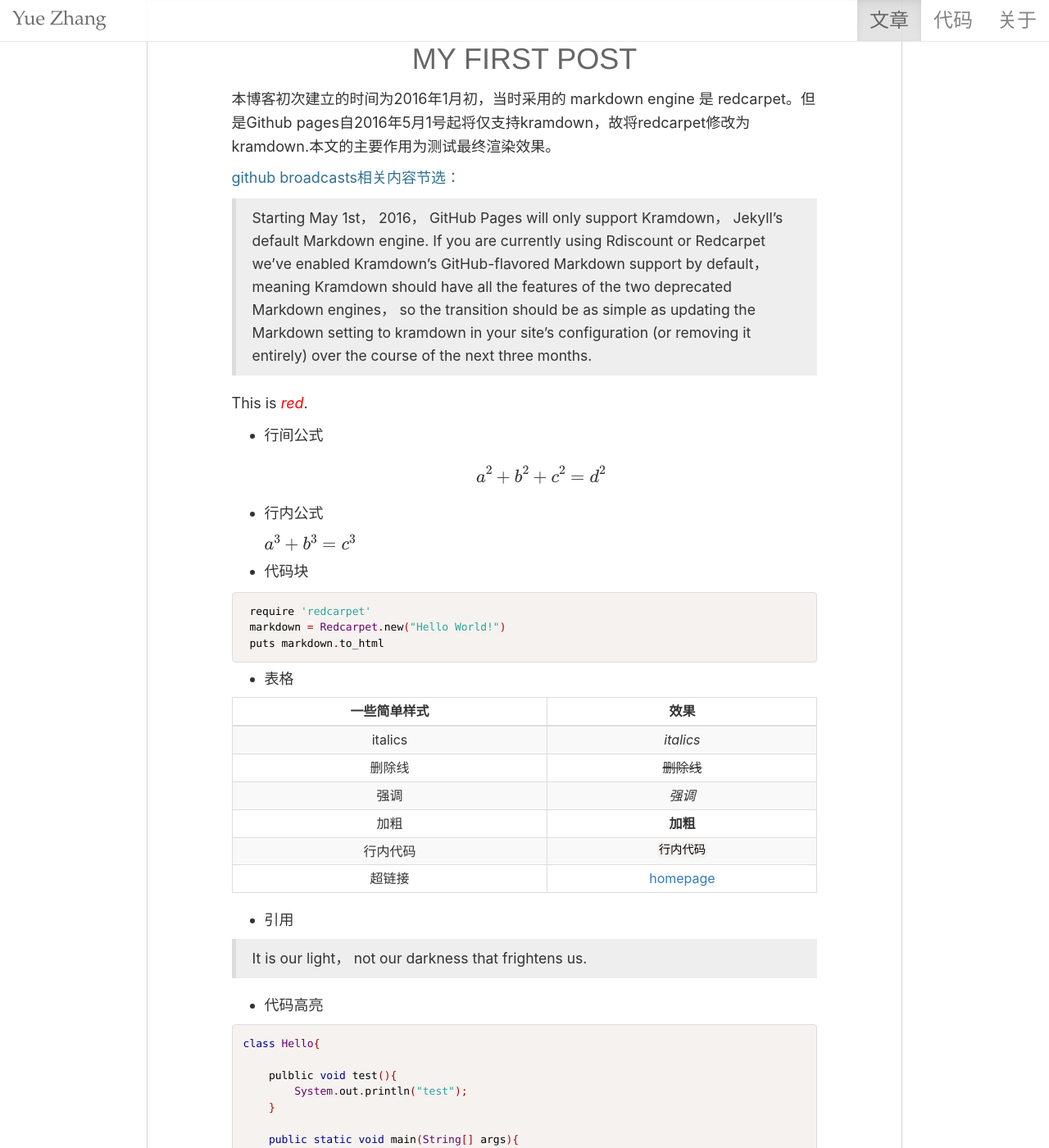
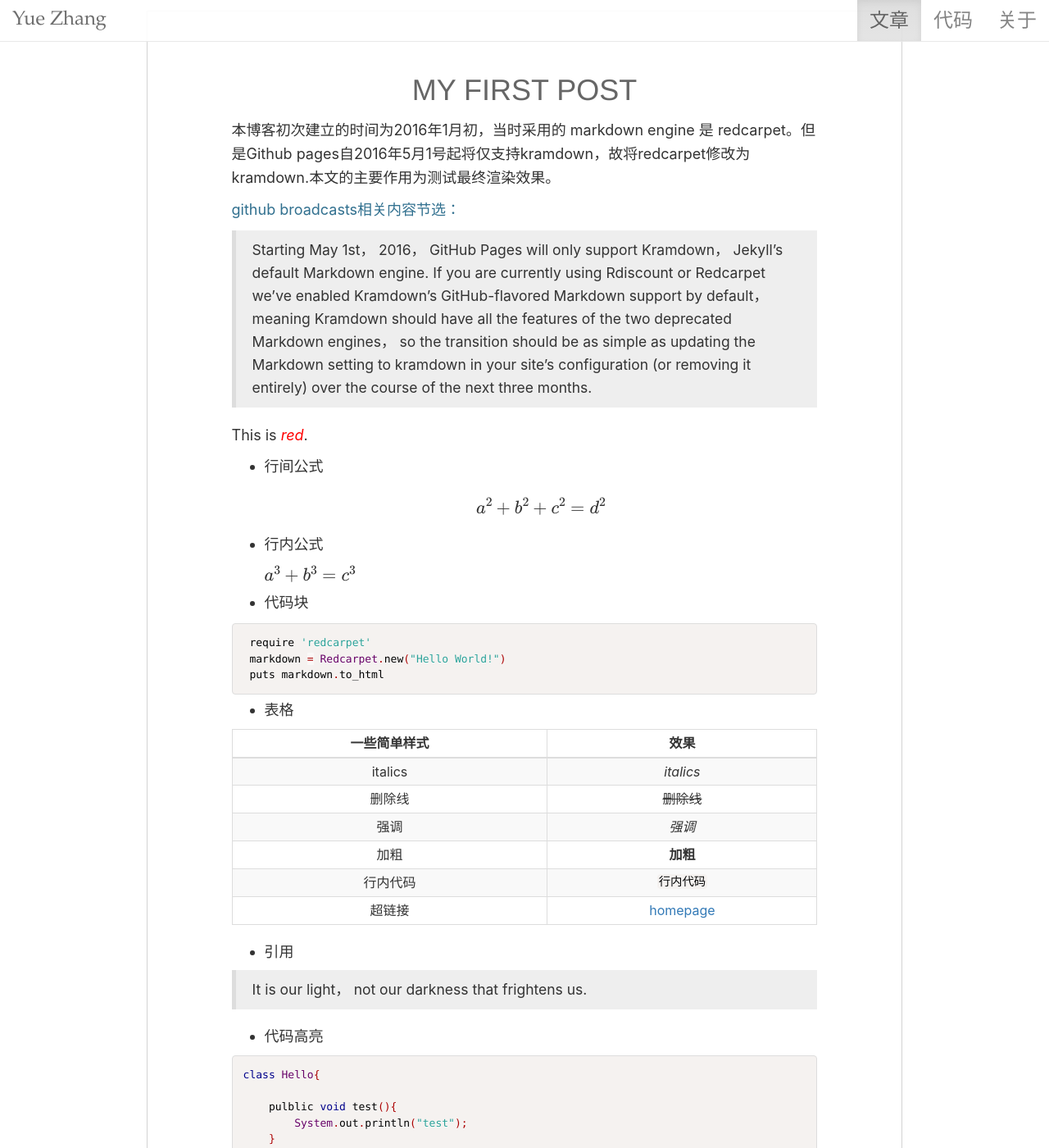
Before and after one commit to eueuy/eueuy.github.io, a Jekyll site: the page built from _posts/2016-01-14-my-first-post.md, in a window 1280 px wide and 1400 px high. Shown: the whole window at 82% size. Built offline with Jekyll 4.4.1, drawn with Linux system fonts in a browser that asks for light colours; formulas are drawn with MathJax 3.

```diff
--- a/assets/css/post.css
+++ b/assets/css/post.css
@@ -42,8 +42,8 @@
 .inner{
     font-family: "Linux Libertine",-apple-system,"Helvetica Neue",Helvetica,"Nimbus Sans L",Arial,"Liberation Sans","PingFang SC","Hiragino Sans GB","Source Han Sans CN","Source Han Sans SC","Microsoft YaHei","Wenquanyi Micro Hei","WenQuanYi Zen Hei","ST Heiti",SimHei,"WenQuanYi Zen Hei Sharp",sans-serif;
     font-size: 18px;
-    margin: 0% 14%;
-    padding: 2% 8% 4% 8%;
+    margin: 1% 14% 1%;
+    padding: 4% 8% 4% 8%;
     border: 1px solid LightGrey;
     box-sizing: border-box;
     display: block;
```
